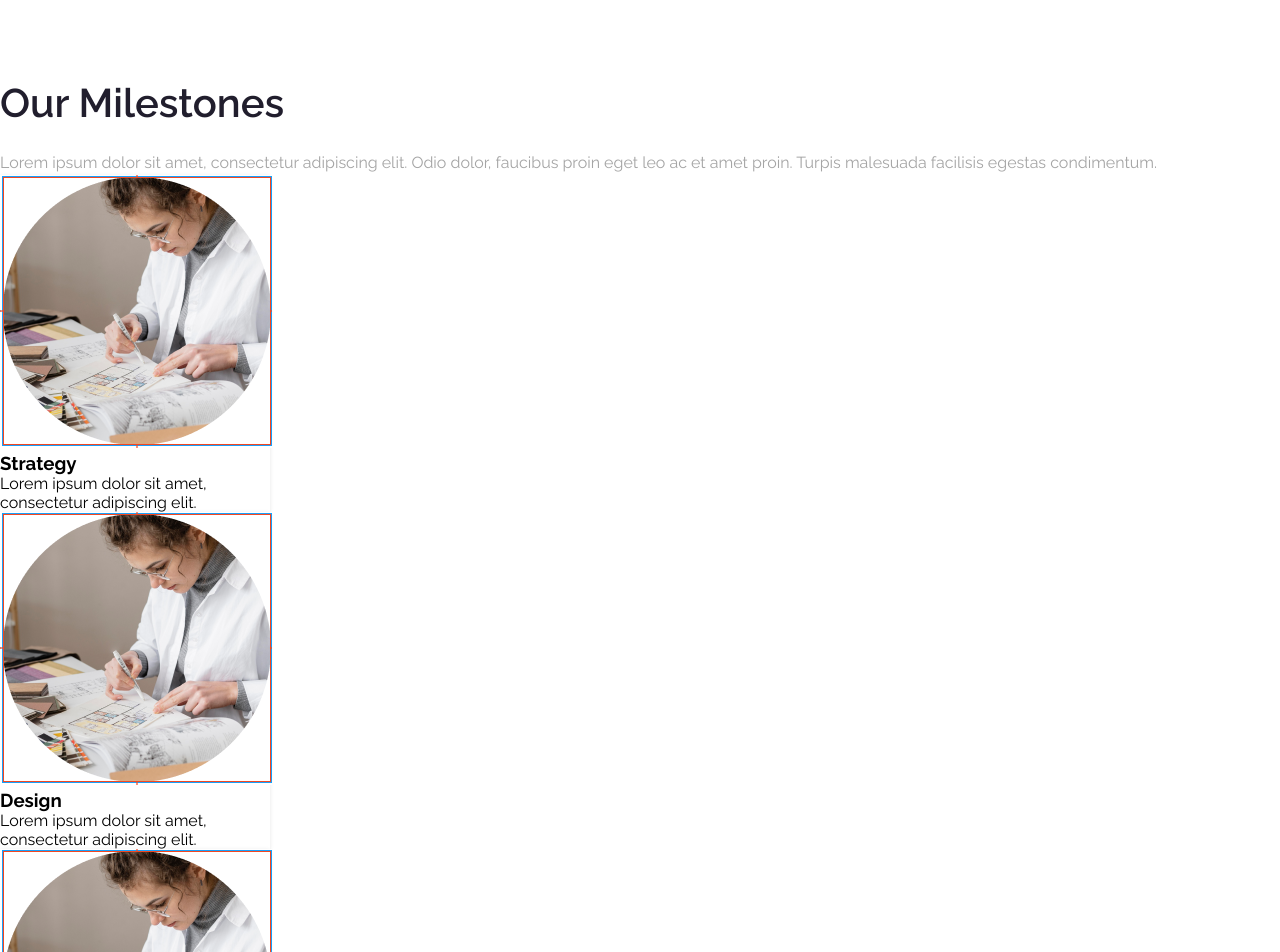
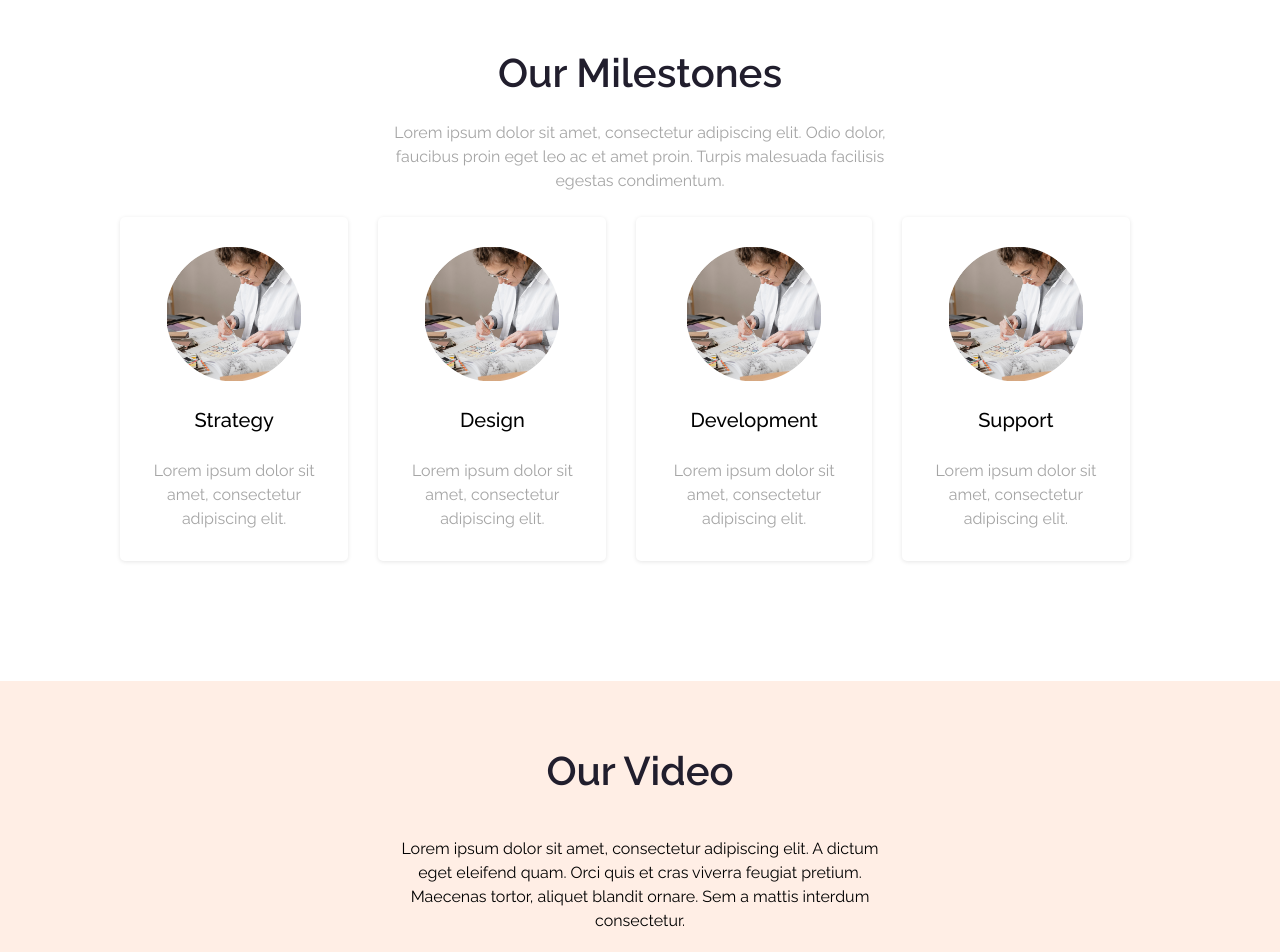
Before and after one commit to zelal-dev/holytemp-delete, a Next.js app: page / in a window 1280 px wide. Shown: the part 1400-2352 px from the top of the page. Built offline with nearby package versions, Linux system fonts and the light colour scheme.

Commit message:
video section design

```diff
--- a/components/Introduction/styles.js
+++ b/components/Introduction/styles.js
@@ -3,7 +3,7 @@ import styled from "@emotion/styled"
 const Styles = {
   Wrapper: styled.section`
     display: flex;
-    padding: 120px;
+    margin: 120px;
     align-items: flex-start;
   `,
   Call: styled.div`
--- a/components/Milestones/index.js
+++ b/components/Milestones/index.js
@@ -1,35 +1,96 @@
+import styled from "@emotion/styled"
 import { Card, DescriptionText, SectionTitle } from "../shared"
+const Styles = {
+  Wrapper: styled.section`
+    margin: 120px;
+  `,
+  Flex: styled.div`
+    display: flex;
+    justify-content: center;
+    margin-bottom: 24px;
+  `,
+  Card: styled.div`
+    background: #ffffff;
+    box-shadow: 0px 1px 4px rgba(0, 0, 0, 0.1);
+    border-radius: 5px;
+    padding: 30px;
+    margin-right: 30px;
+    max-width: 270px;
+    > div {
+      display: flex;
+      align-items: center;
+      justify-content: center;
+    }
+    > h3 {
+      text-align: center;
+      padding: 24px;
+      font-weight: 500;
+      font-size: 20px;
+      line-height: 30px;
+      color: #000000;
+    }
+    > p {
+      font-size: 16px;
+      line-height: 24px;
+      text-align: center;
+      color: #a5a5a5;
+    }
+  `,
+}
 
 const MileStone = () => {
+  const cards = [
+    {
+      id: 1,
+      title: "Strategy",
+      desc: "Lorem ipsum dolor sit amet, consectetur adipiscing elit. ",
+      img: "/milestone-image.PNG",
+    },
+    {
+      id: 2,
+      title: "Design",
+      desc: "Lorem ipsum dolor sit amet, consectetur adipiscing elit. ",
+      img: "/milestone-image.PNG",
+    },
+    {
+      id: 3,
+      title: "Development",
+      desc: "Lorem ipsum dolor sit amet, consectetur adipiscing elit. ",
+      img: "/milestone-image.PNG",
+    },
+    {
+      id: 4,
+      title: "Support",
+      desc: "Lorem ipsum dolor sit amet, consectetur adipiscing elit. ",
+      img: "/milestone-image.PNG",
+    },
+  ]
   return (
-    <div>
-      <SectionTitle>Our Milestones</SectionTitle>
-      <DescriptionText>
-        Lorem ipsum dolor sit amet, consectetur adipiscing elit. Odio dolor,
-        faucibus proin eget leo ac et amet proin. Turpis malesuada facilisis
-        egestas condimentum.
-      </DescriptionText>
-      <Card>
-        <img src='/milestone-image.PNG' alt='MILESTONE-1' />
-        <h3>Strategy</h3>
-        <p>Lorem ipsum dolor sit amet, consectetur adipiscing elit. </p>
-      </Card>
-      <Card>
-        <img src='/milestone-image.PNG' alt='MILESTONE-1' />
-        <h3>Design</h3>
-        <p>Lorem ipsum dolor sit amet, consectetur adipiscing elit. </p>
-      </Card>
-      <Card>
-        <img src='/milestone-image.PNG' alt='MILESTONE-1' />
-        <h3>Development</h3>
-        <p>Lorem ipsum dolor sit amet, consectetur adipiscing elit. </p>
-      </Card>
-      <Card>
-        <img src='/milestone-image.PNG' alt='MILESTONE-1' />
-        <h3>Support</h3>
-        <p>Lorem ipsum dolor sit amet, consectetur adipiscing elit. </p>
-      </Card>
-    </div>
+    <Styles.Wrapper>
+      <SectionTitle center>Our Milestones</SectionTitle>
+      <Styles.Flex>
+        <DescriptionText center>
+          Lorem ipsum dolor sit amet, consectetur adipiscing elit. Odio dolor,
+          faucibus proin eget leo ac et amet proin. Turpis malesuada facilisis
+          egestas condimentum.
+        </DescriptionText>
+      </Styles.Flex>
+      <Styles.Flex>
+        {cards.map((card) => (
+          <Styles.Card key={card.id}>
+            <div>
+              <img
+                src={card.img}
+                alt={card.title}
+                style={{ height: "134px", width: "134px" }}
+              />
+            </div>
+            <h3>{card.title}</h3>
+            <p>{card.desc} </p>
+          </Styles.Card>
+        ))}
+      </Styles.Flex>
+    </Styles.Wrapper>
   )
 }
 
--- a/components/Video/index.js
+++ b/components/Video/index.js
@@ -1,16 +1,43 @@
+import styled from "@emotion/styled"
 import { DescriptionText, SectionTitle } from "../shared"
-
+const Styles = {
+  Wrapper: styled.section`
+    height: 680px;
+  `,
+  Content: styled.div`
+    background: #ffeee5;
+    height: 400px;
+  `,
+  Flex: styled.div`
+    display: flex;
+    justify-content: center;
+    margin-bottom: 24px;
+  `,
+  Img: styled.div`
+    display: flex;
+    justify-content: center;
+  `,
+}
 const OurVideo = () => {
   return (
-    <>
-      <SectionTitle>Our Video</SectionTitle>
-      <DescriptionText>
-        Lorem ipsum dolor sit amet, consectetur adipiscing elit. A dictum eget
-        eleifend quam. Orci quis et cras viverra feugiat pretium. Maecenas
-        tortor, aliquet blandit ornare. Sem a mattis interdum consectetur.
-      </DescriptionText>
-      <img src='/our-video.PNG' alt='video' />
-    </>
+    <Styles.Wrapper>
+      <Styles.Content>
+        <SectionTitle center padding='60px 0px 18px 0px'>
+          Our Video
+        </SectionTitle>
+        <Styles.Flex>
+          <DescriptionText center color='#000'>
+            Lorem ipsum dolor sit amet, consectetur adipiscing elit. A dictum
+            eget eleifend quam. Orci quis et cras viverra feugiat pretium.
+            Maecenas tortor, aliquet blandit ornare. Sem a mattis interdum
+            consectetur.
+          </DescriptionText>
+        </Styles.Flex>
+        <Styles.Img>
+          <img src='/our-video.PNG' alt='video' />
+        </Styles.Img>
+      </Styles.Content>
+    </Styles.Wrapper>
   )
 }
 
--- a/components/shared/DescriptionText/index.js
+++ b/components/shared/DescriptionText/index.js
@@ -1,14 +1,23 @@
+import { css } from "@emotion/react"
 import styled from "@emotion/styled"
 
-const StyledDescriptionText = styled.p`
-  font-weight: normal;
-  font-size: 16px;
-  line-height: 24px;
-  color: #a5a5a5;
-`
+const StyledDescriptionText = styled.p(
+  ({ center, color = "#a5a5a5" }) => css`
+    font-weight: normal;
+    font-size: 16px;
+    line-height: 24px;
+    color: ${color};
+    width: ${center ? "500px" : "auto"};
+    text-align: ${center ? "center" : "start"};
+  `
+)
 
-const DescriptionText = ({ children }) => {
-  return <StyledDescriptionText>{children}</StyledDescriptionText>
+const DescriptionText = ({ children, center, color }) => {
+  return (
+    <StyledDescriptionText center={center} color={color}>
+      {children}
+    </StyledDescriptionText>
+  )
 }
 
 export default DescriptionText
--- a/components/shared/SectionTitle/index.js
+++ b/components/shared/SectionTitle/index.js
@@ -1,14 +1,23 @@
+import { css } from "@emotion/react"
 import styled from "@emotion/styled"
 
-const StyledSectionTitle = styled.h2`
+const StyledSectionTitle = styled.h2(
+  ({ center, padding }) => css`
     color: #211e2d;
     font-weight: 600;
     font-size: 40px;
     line-height: 60px;
     margin-bottom: 18px;
+    text-align: ${center ? "center" : "start"};
+    padding: ${padding && padding};
   `
-const SectionTitle = ({ children }) => {
-  return <StyledSectionTitle>{children}</StyledSectionTitle>
+)
+const SectionTitle = ({ children, center, padding }) => {
+  return (
+    <StyledSectionTitle center={center} padding={padding}>
+      {children}
+    </StyledSectionTitle>
+  )
 }
 
 export default SectionTitle
```
Also changed, not shown: public/milestone-image.PNG. Lines whose indentation alone changed are shown as unchanged.
